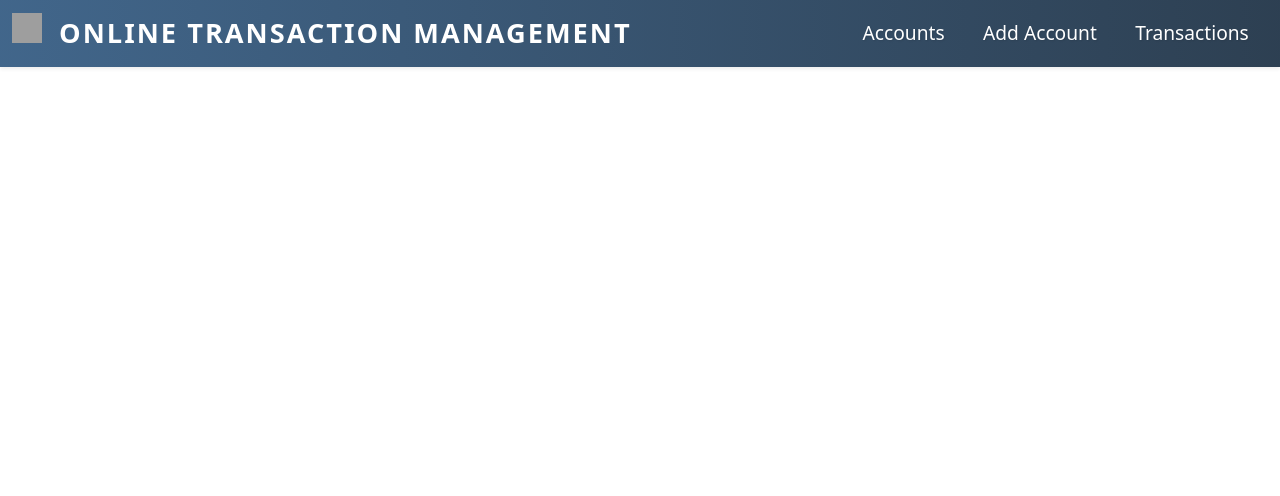
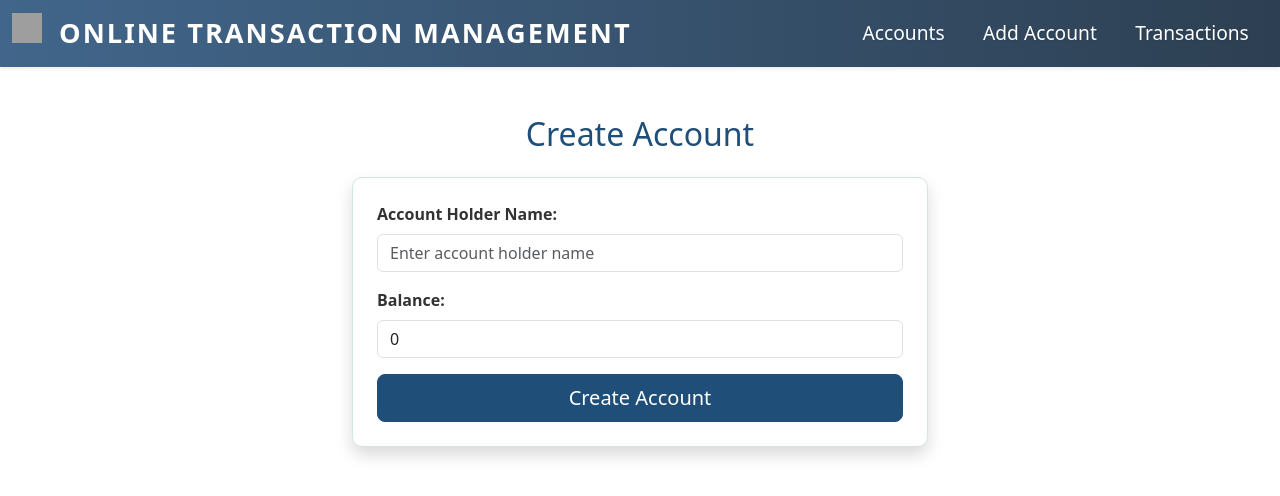
Before and after one commit to janvi1020/Online-Transaction-Management, an Angular app: page /create-account in a window 1280 px wide. Before the commit this address led to /. Shown: the top 496 px of the page. Built offline with nearby package versions, Linux system fonts and the light colour scheme; grey boxes are pictures that could not be loaded.

Commit message:
Create-account

```diff
--- a/src/app/account-list/account-list.component.ts
+++ b/src/app/account-list/account-list.component.ts
@@ -1,7 +1,8 @@
-import { Component } from '@angular/core';
+import { Component, OnInit } from '@angular/core';
 import { AccountService } from '../account.service';
 import { trigger, transition, style, animate } from '@angular/animations';
 import { Account } from '../account';
+import { Router } from '@angular/router';
 
 @Component({
   selector: 'app-account-list',
@@ -16,11 +17,11 @@ import { Account } from '../account';
     ])
   ]
 })
-export class AccountListComponent {
+export class AccountListComponent implements OnInit {
   accounts: Account[] = [];
   showToast: boolean = false; // Property to control the visibility of the toast
 
-  constructor(private accountService: AccountService) {}
+  constructor(private accountService: AccountService, private router: Router) {} // Inject Router
 
   ngOnInit() {
     this.getAccounts();
@@ -33,13 +34,11 @@ export class AccountListComponent {
   }
 
   addAccount() {
-    // Logic to add an account (you can replace this with your actual logic)
-    const newAccount: Account = {
-      id: this.accounts.length + 1, // Just an example, should be generated appropriately
-      accountHolderName: 'New Account Holder',
-      balance: 1000 // Example balance
-    };
+    this.router.navigate(['/create-account']); // Navigate to create account page
+  }
 
+  // This method should be called when a new account is successfully created
+  accountCreated(newAccount: Account) {
     this.accounts.push(newAccount); // Add new account to the list
     this.showToast = true; // Show toast notification
 
--- a/src/app/account.service.ts
+++ b/src/app/account.service.ts
@@ -12,8 +12,8 @@ export class AccountService {
   constructor(private httpClient: HttpClient) { }
 
   // Method to create a new account
-  createAccount(accountDto: Account): Observable<Account> {
-    return this.httpClient.post<Account>(`${this.baseUrl}`, accountDto);
+  createAccount(account: Account): Observable<Account> {
+    return this.httpClient.post<Account>(`${this.baseUrl}`, account);
   }
 
   // Method to get account by ID
--- a/src/app/app-routing.module.ts
+++ b/src/app/app-routing.module.ts
@@ -1,9 +1,11 @@
 import { NgModule } from '@angular/core';
 import { RouterModule, Routes } from '@angular/router';
 import { AccountListComponent } from './account-list/account-list.component';
+import { CreateAccountComponent } from './create-account/create-account.component';
 
 const routes: Routes = [
   {path:'accounts' , component:AccountListComponent},
+  {path:'create-account' , component:CreateAccountComponent}
 ];
 
 @NgModule({
--- a/src/app/app.module.ts
+++ b/src/app/app.module.ts
@@ -1,20 +1,26 @@
 import { NgModule } from '@angular/core';
 import { BrowserModule } from '@angular/platform-browser';
+import { FormsModule , ReactiveFormsModule } from '@angular/forms';  // Import FormsModule
+import { HttpClientModule } from '@angular/common/http';
 
 import { AppRoutingModule } from './app-routing.module';
 import { AppComponent } from './app.component';
 import { AccountListComponent } from './account-list/account-list.component';
-import { HttpClient, HttpClientModule } from '@angular/common/http';
 import { NavigationComponent } from './navigation/navigation.component';
+import { CreateAccountComponent } from './create-account/create-account.component';
+
 @NgModule({
   declarations: [
     AppComponent,
     AccountListComponent,
-    NavigationComponent
+    NavigationComponent,
+    CreateAccountComponent
   ],
   imports: [
     BrowserModule,
     AppRoutingModule,
+    FormsModule,
+    ReactiveFormsModule,      // Add FormsModule to use ngModel in forms
     HttpClientModule
   ],
   providers: [],
--- /dev/null
+++ b/src/app/create-account/create-account.component.css
@@ -0,0 +1,24 @@
+.container {
+  max-width: 600px; /* Limit container width for a more focused layout */
+  margin: auto; /* Center the form in the middle of the page */
+}
+
+.card {
+  border: 1px solid #d1e7dd; /* Light border for the card */
+  border-radius: 10px; /* Rounded corners */
+}
+
+.form-label {
+  font-weight: bold; /* Bold labels for better readability */
+  color: #333; /* Darker color for labels */
+}
+
+.btn-primary {
+  background-color: #1f4e79; /* Custom primary color */
+  border-color: #1f4e79; /* Same border color */
+}
+
+.btn-primary:hover {
+  background-color: #174a65; /* Darker shade on hover */
+  border-color: #174a65; /* Darker border on hover */
+}
--- /dev/null
+++ b/src/app/create-account/create-account.component.html
@@ -0,0 +1,30 @@
+<div class="container mt-5">
+    <h2 class="text-center mb-4" style="color: #1f4e79;">Create Account</h2>
+
+    <form (ngSubmit)="onSubmit()" class="card p-4 shadow">
+      <div class="form-group mb-3">
+        <label for="accountHolderName" class="form-label">Account Holder Name:</label>
+        <input
+          id="accountHolderName"
+          [(ngModel)]="account.accountHolderName"
+          name="accountHolderName"
+          required
+          class="form-control"
+          placeholder="Enter account holder name">
+      </div>
+
+      <div class="form-group mb-3">
+        <label for="balance" class="form-label">Balance:</label>
+        <input
+          id="balance"
+          [(ngModel)]="account.balance"
+          name="balance"
+          type="number"
+          required
+          class="form-control"
+          placeholder="Enter initial balance">
+      </div>
+
+      <button type="submit" class="btn btn-primary btn-lg w-100">Create Account</button>
+    </form>
+  </div>
--- /dev/null
+++ b/src/app/create-account/create-account.component.ts
@@ -0,0 +1,43 @@
+import { Component } from '@angular/core';
+import { Account } from '../account';
+import { AccountService } from '../account.service';
+import { Router } from '@angular/router';
+
+@Component({
+  selector: 'app-create-account',
+  templateUrl: './create-account.component.html',
+  styleUrls: ['./create-account.component.css']
+})
+export class CreateAccountComponent {
+  account: Account = new Account();  // Initialize a new Account object
+
+  constructor(private accountService: AccountService, private router: Router) {}
+
+  onSubmit() {
+    if (!this.account.accountHolderName || !this.account.balance) {
+      // Show alert if fields are empty
+      window.alert('Please fill in both Account Holder Name and Balance.');
+      return; // Stop further execution
+    }
+    this.saveAccount();
+  }
+
+  saveAccount() {
+    this.accountService.createAccount(this.account).subscribe(data => {
+      console.log('Account created successfully:', data);
+      this.resetAccount(); // Reset the account after successful submission
+      this.goToAccountList(); // Navigate to the account list
+    }, error => {
+      console.error('Error creating account:', error);
+      window.alert('There was an error creating the account. Please try again.'); // Alert on error
+    });
+  }
+
+  goToAccountList() {
+    this.router.navigate(['/accounts']);
+  }
+
+  resetAccount() {
+    this.account = new Account(); // Reset account to a new instance
+  }
+}
```
Also changed, not shown: 1 other file (tests, documents, lock files or other folders).
